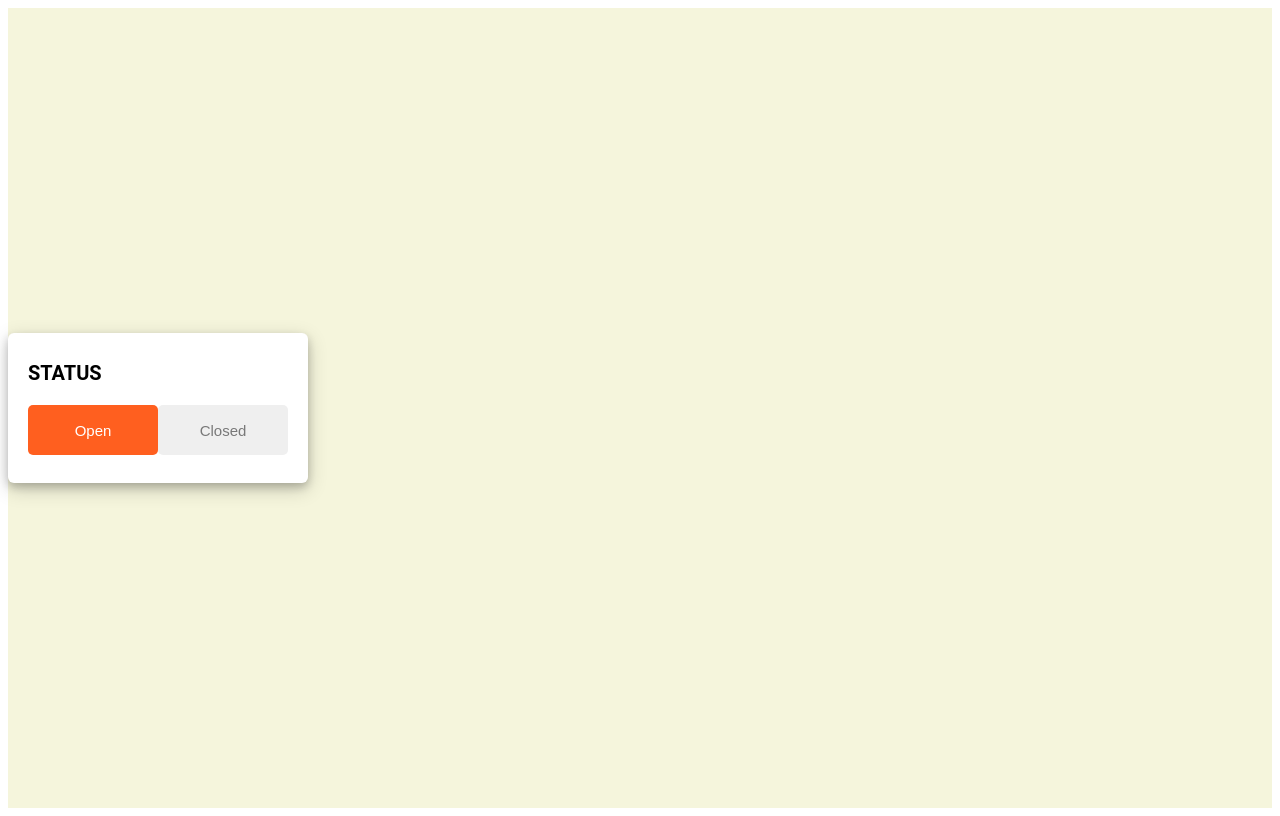
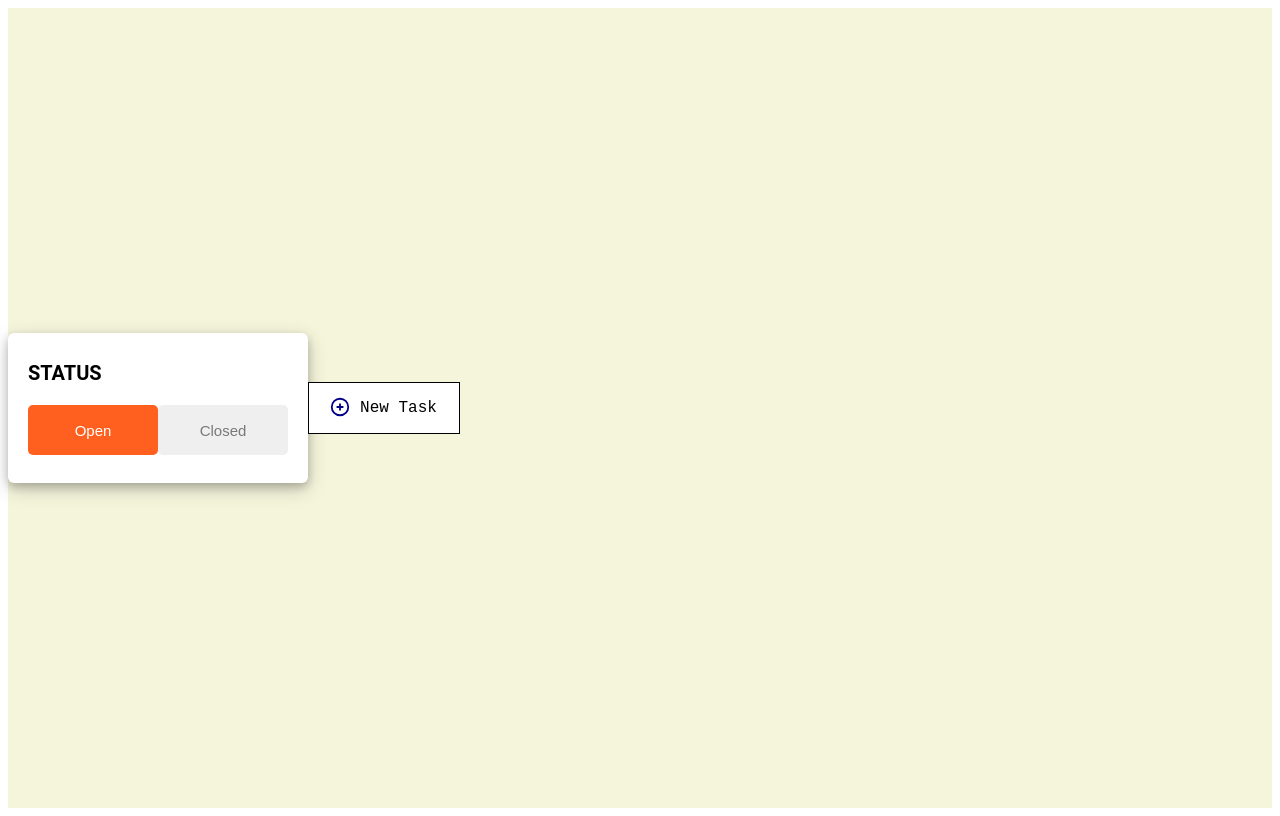
Before and after one commit to DinoWithCurls/taskscheduler, a React (Create React App) app: page / in a window 1280 px wide. Built offline with nearby package versions, Linux system fonts and the light colour scheme.

Commit message:
feat: 🎸 Created the Add button component

```diff
--- a/src/App.js
+++ b/src/App.js
@@ -1,11 +1,13 @@
 import React from 'react';
 import StatusModal from './components/statusModal';
+import AddTaskButton from './components/addTaskButton'
 import './styles/App.css';
 function App() {
 
   return (
     <div className="App">
       <StatusModal />
+      <AddTaskButton />
     </div>
   );
 }
--- a/src/components/addTaskButton.js
+++ b/src/components/addTaskButton.js
@@ -1,7 +1,17 @@
-import React from 'react';
-
+import React from "react";
+import "../styles/addButton.css";
+import { PlusCircleIcon } from '@heroicons/react/outline'
 const AddTaskButton = () => {
-    return <div>Add Task</div>
-}
+  return (
+    <div class="button" onClick={()=>console.log('Button Presse3d')}>
+      <div class="icon-container">
+        <PlusCircleIcon className="icon" />
+      </div>
+      <div class="text-container">
+        <div class="text">New Task</div>
+      </div>
+    </div>
+  );
+};
 
 export default AddTaskButton;
--- /dev/null
+++ b/src/styles/addButton.css
@@ -0,0 +1,28 @@
+.button {
+    border-style: solid;
+    border-width: thin;
+    flex-direction: row;
+    align-items: center;
+    justify-content: center;
+    display: flex;
+    background-color: white;
+    height: 50px;
+    width: 150px;
+}
+.icon-container {
+    height: 25px;
+    width: 25px;
+    margin: 2px;
+}
+.icon {
+    height: 22px;
+    width: 22px;
+    color: darkblue;
+}
+.text-container {
+    margin: 2px;
+    padding: 2px;
+}
+.text {
+
+}
```
